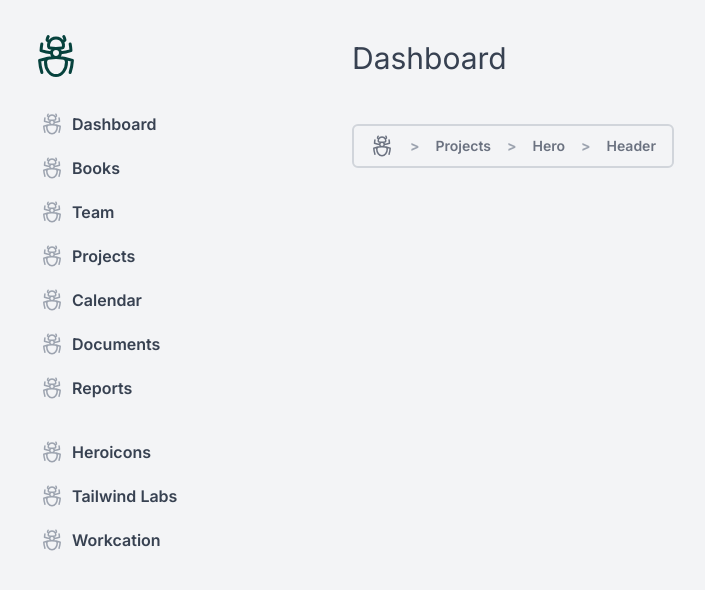
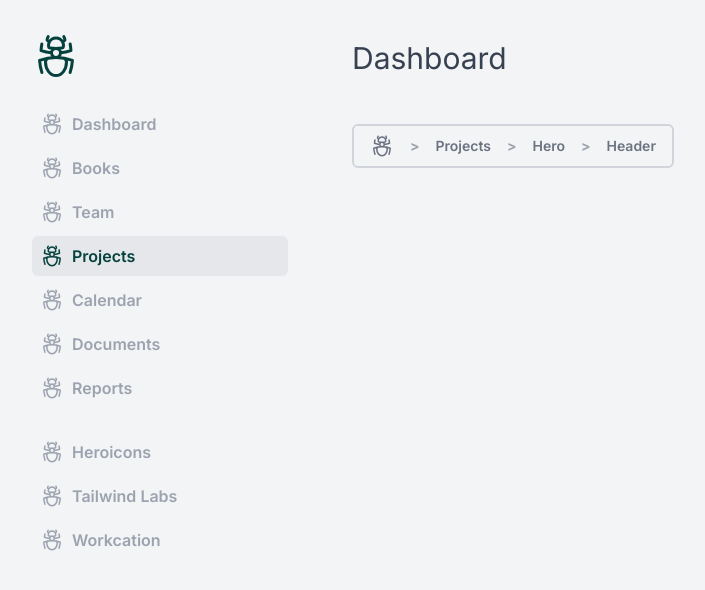
Before and after one commit to zerexei/express-node-101, a React (Vite) app in the folder frontend/: page /projects in a window 1280 px wide. Shown: the top 590 px of the page, without its empty margins (0-705 px from the left). Built offline with nearby package versions, Linux system fonts and the light colour scheme.

Commit message:
Add: Active class link

```diff
--- a/frontend/src/components/sidebar/Item.tsx
+++ b/frontend/src/components/sidebar/Item.tsx
@@ -1,7 +1,7 @@
-import React, { useContext } from 'react';
-import { NavLink } from 'react-router-dom';
+import React from 'react';
+import { NavLink, useLocation } from 'react-router-dom';
 import { TestIconProps } from '@components/icons/TestIcon';
-import { AppContext } from '@/context/AppContext';
+// import { AppContext } from '@/context/AppContext';
 
 // type DynamicComponent<T> = React.ComponentType<T>;
 
@@ -18,17 +18,24 @@ export interface ItemProps {
 }
 
 const Item = ({ title, url, icon: IconComponent }: ItemProps) => {
-  const value = useContext(AppContext);
-  console.log(value.location);
-
+  // const value = useContext(AppContext);
+  const location = useLocation();
+  const isActive = url == location.pathname;
+  const className = isActive ? ' text-primary' : ' text-gray-400';
 
   return (
     <NavLink
       to={url}
-      className="flex items-center gap-2 p-2 rounded-md cursor-pointer group/sidebar-item hover:bg-gray-200"
+      className={`flex items-center gap-2 p-2 rounded-md cursor-pointer group/sidebar-item hover:bg-gray-200 ${
+        isActive ? 'bg-gray-200' : ''
+      }`}
     >
-      <IconComponent css="w-6 h-6 text-gray-400 group-hover/sidebar-item:text-primary" />
-      <h3 className="font-semibold group-hover/sidebar-item:text-primary">
+      <IconComponent
+        css={`w-6 h-6 group-hover/sidebar-item:text-primary ${className}`}
+      />
+      <h3
+        className={`font-semibold group-hover/sidebar-item:text-primary ${className}`}
+      >
         {title}
       </h3>
     </NavLink>
```
